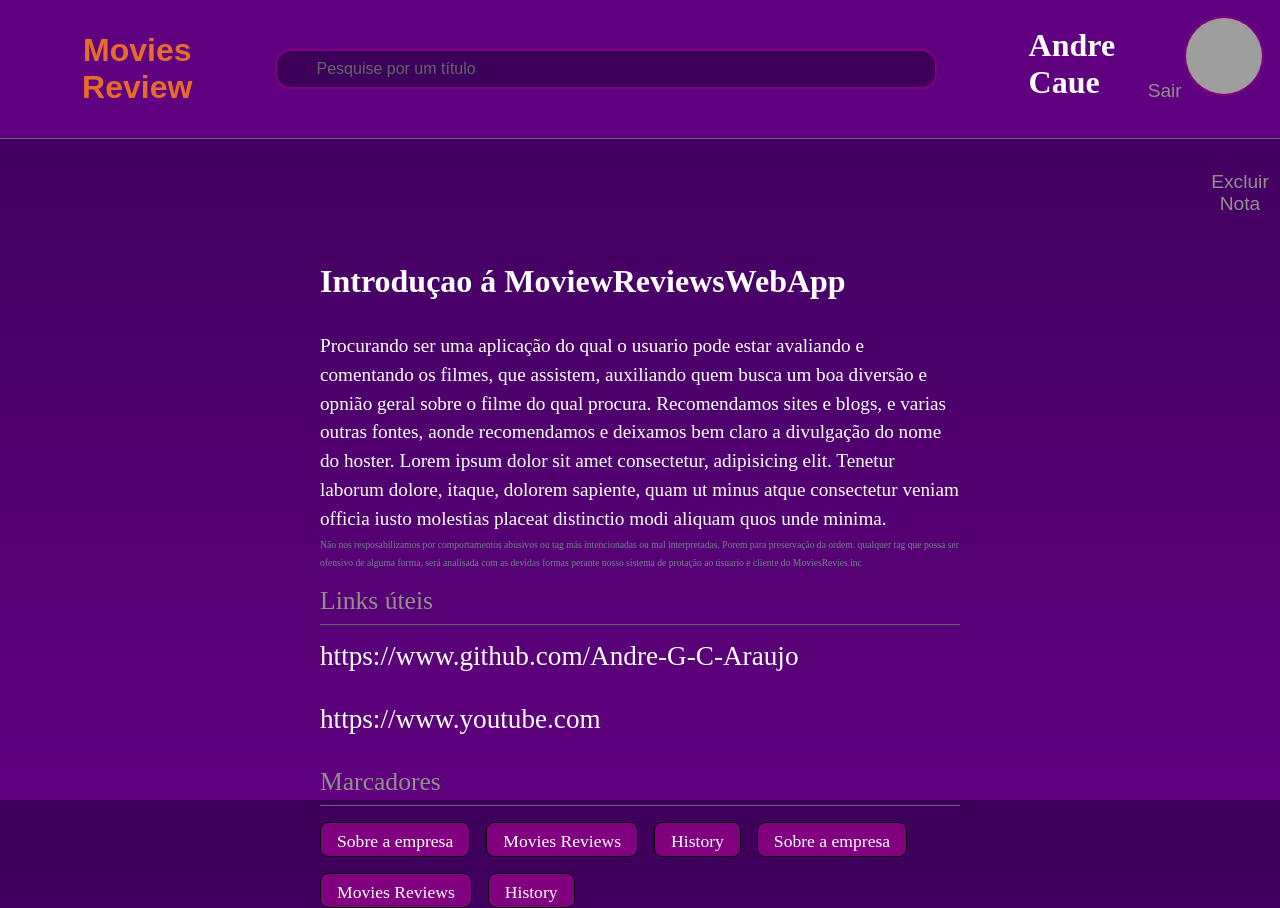
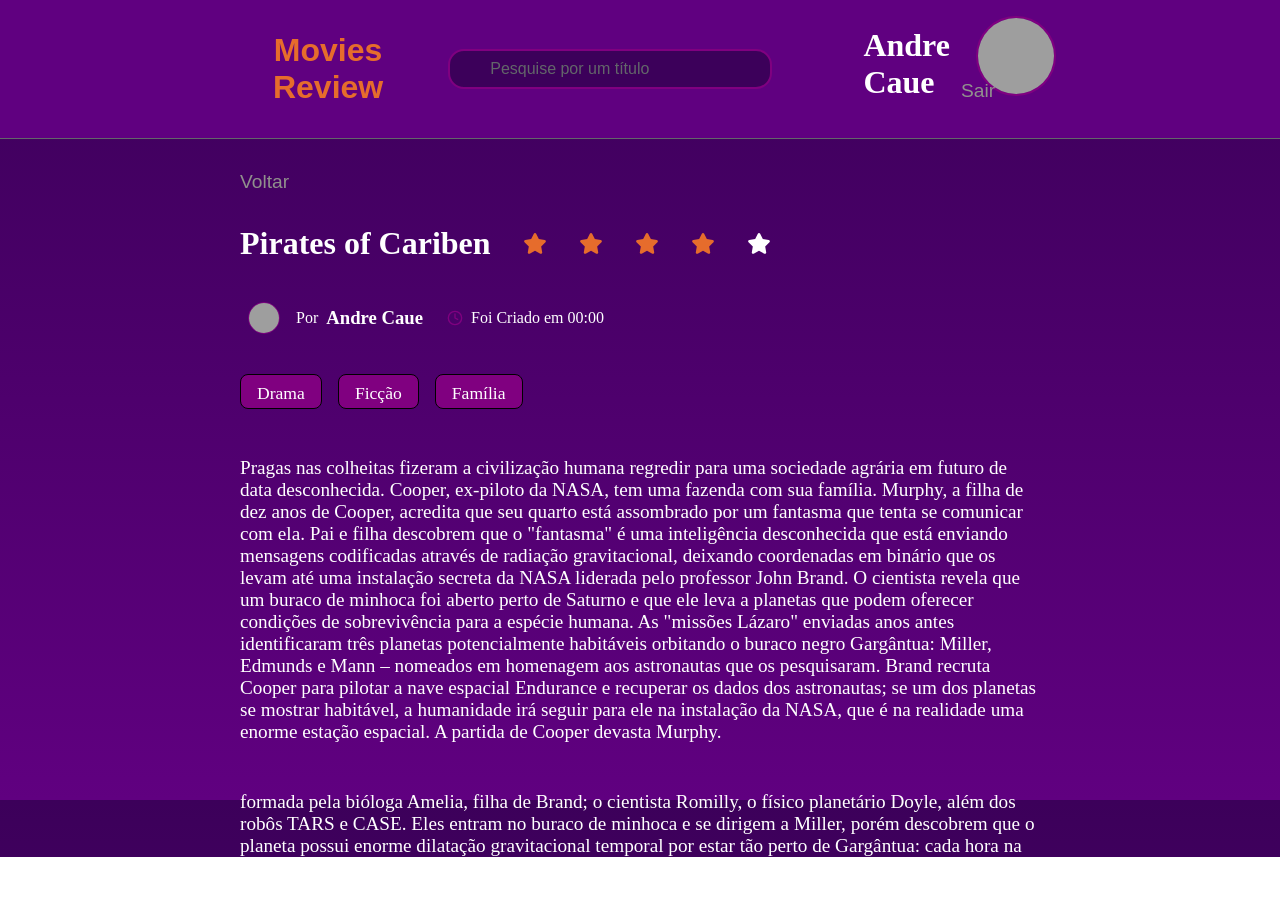
Before and after one commit to Andre-G-C-Araujo/movieReview, a React (Vite) app: page /details/1 in a window 1280 px wide. After the commit the page ends 857 px from the top, so only its background shows below. Built offline with nearby package versions, Linux system fonts and the light colour scheme; grey boxes are pictures that could not be loaded.

Commit message:
makeing Details page adjusting

```diff
--- a/src/Pages/Details/index.jsx
+++ b/src/Pages/Details/index.jsx
@@ -1,55 +1,101 @@
-import { FiPlus } from "react-icons/fi";
+import { FiArrowLeft, FiPlus, FiClock } from "react-icons/fi";
 
-import { Container, Content } from "./styles";
+import { Container, HeaderContent, Content, TextContent } from "./styles";
 import { Header } from "../../components/Header";
 import { Section } from "../../components/Section";
 import { ButtonText } from "../../components/ButtonText";
 import { Tag } from "../../components/Tag";
+import { StarRating } from "../../components/StartRating";
 
 export const Details = () => {
   return (
     <Container>
       <Header />
+      <Content>
+        <ButtonText title="Voltar" />
+        <HeaderContent>
+          <header>
+            <h1>Pirates of Cariben</h1>
+            <StarRating rating={4} />
+          </header>
+          {/*  futuramente recebe created e user. */}
+          <main className="detailsUserNote">
+            <span>
+              <img src="https://github.com/Andre-G-C-Araujo.png" />
+              {/* futuramente recebe user name */}
+              <p style={{ margin: "0 .5rem" }}>Por</p> <h3> Andre Caue</h3>
+            </span>
+            <span>
+              <FiClock />
+              Foi Criado em 00:00
+            </span>
+          </main>
+        </HeaderContent>
 
-      <ButtonText title="Excluir Nota" />
-      <Content>
-        <h1>Introduçao á MoviewReviewsWebApp</h1>
+        <Section>
+          <Tag title="Drama" />
+          <Tag title="Ficção" />
+          <Tag title="Família" />
+        </Section>
 
-        <p>
-          Procurando ser uma aplicação do qual o usuario pode estar avaliando e
-          comentando os filmes, que assistem, auxiliando quem busca um boa
-          diversão e opnião geral sobre o filme do qual procura. Recomendamos
-          sites e blogs, e varias outras fontes, aonde recomendamos e deixamos
-          bem claro a divulgação do nome do hoster. Lorem ipsum dolor sit amet
-          consectetur, adipisicing elit. Tenetur laborum dolore, itaque, dolorem
-          sapiente, quam ut minus atque consectetur veniam officia iusto
-          molestias placeat distinctio modi aliquam quos unde minima.
-        </p>
-        <small>
-          Não nos resposabilizamos por comportamentos abusivos ou tag más
-          intencionadas ou mal interpretadas. Porem para preservação da ordem.
-          qualquer tag que possa ser ofensivo de alguma forma, será analisada
-          com as devidas formas perante nosso sistema de protação ao úsuario e
-          cliente do MoviesRevies.inc
-        </small>
+        <TextContent>
+          <p className="mainText">
+            Pragas nas colheitas fizeram a civilização humana regredir para uma
+            sociedade agrária em futuro de data desconhecida. Cooper, ex-piloto
+            da NASA, tem uma fazenda com sua família. Murphy, a filha de dez
+            anos de Cooper, acredita que seu quarto está assombrado por um
+            fantasma que tenta se comunicar com ela. Pai e filha descobrem que o
+            "fantasma" é uma inteligência desconhecida que está enviando
+            mensagens codificadas através de radiação gravitacional, deixando
+            coordenadas em binário que os levam até uma instalação secreta da
+            NASA liderada pelo professor John Brand. O cientista revela que um
+            buraco de minhoca foi aberto perto de Saturno e que ele leva a
+            planetas que podem oferecer condições de sobrevivência para a
+            espécie humana. As "missões Lázaro" enviadas anos antes
+            identificaram três planetas potencialmente habitáveis orbitando o
+            buraco negro Gargântua: Miller, Edmunds e Mann – nomeados em
+            homenagem aos astronautas que os pesquisaram. Brand recruta Cooper
+            para pilotar a nave espacial Endurance e recuperar os dados dos
+            astronautas; se um dos planetas se mostrar habitável, a humanidade
+            irá seguir para ele na instalação da NASA, que é na realidade uma
+            enorme estação espacial. A partida de Cooper devasta Murphy.
+          </p>
+          <p className="subText">
+            formada pela bióloga Amelia, filha de Brand; o cientista Romilly, o
+            físico planetário Doyle, além dos robôs TARS e CASE. Eles entram no
+            buraco de minhoca e se dirigem a Miller, porém descobrem que o
+            planeta possui enorme dilatação gravitacional temporal por estar tão
+            perto de Gargântua: cada hora na superfície equivale a sete anos na
+            Terra. Eles entram em Miller e descobrem que é inóspito já que é
+            coberto por um oceano raso e agitado por ondas enormes. Uma onda
+            atinge a tripulação enquanto Amelia tenta recuperar os dados de
+            Miller, matando Doyle e atrasando a partida. Ao voltarem para a
+            Endurance, Cooper e Amelia descobrem que 23 anos se passaram. ---
+            Além de Cooper, a tripulação da Endurance é
+          </p>
+          <p className="mainText">
+            Pragas nas colheitas fizeram a civilização humana regredir para uma
+            sociedade agrária em futuro de data desconhecida. Cooper, ex-piloto
+            da NASA, tem uma fazenda com sua família. Murphy, a filha de dez
+            anos de Cooper, acredita que seu quarto está assombrado por um
+            fantasma que tenta se comunicar com ela. Pai e filha descobrem que o
+            "fantasma" é uma inteligência desconhecida que está enviando
+            mensagens codificadas através de radiação gravitacional, deixando
+            coordenadas em binário que os levam até uma instalação secreta da
+            NASA liderada pelo professor John Brand. O cientista revela que um
+            buraco de minhoca foi aberto perto de Saturno e que ele leva a
+            planetas que podem oferecer condições de sobrevivência para a
+            espécie humana. As "missões Lázaro" enviadas anos antes
+            identificaram três planetas potencialmente habitáveis orbitando o
+            buraco negro Gargântua: Miller, Edmunds e Mann – nomeados em
+            homenagem aos astronautas que os pesquisaram. Brand recruta Cooper
+            para pilotar a nave espacial Endurance e recuperar os dados dos
+            astronautas; se um dos planetas se mostrar habitável, a humanidade
+            irá seguir para ele na instalação da NASA, que é na realidade uma
+            enorme estação espacial. A partida de Cooper devasta Murphy.
+          </p>
+        </TextContent>
       </Content>
-
-      <Section title="Links úteis">
-        <a href="https://www.github.com/Andre-G-C-Araujo">
-          https://www.github.com/Andre-G-C-Araujo
-        </a>
-        <a href="https://youtube.com.br">https://www.youtube.com</a>
-      </Section>
-      <Section classname="sectionTag" title="Marcadores">
-        <div>
-          <Tag title="Sobre a empresa" />
-          <Tag title="Movies Reviews" />
-          <Tag title="History" />
-          <Tag title="Sobre a empresa" />
-          <Tag title="Movies Reviews" />
-          <Tag title="History" />
-        </div>
-      </Section>
     </Container>
   );
 };
--- a/src/Pages/Details/styles.js
+++ b/src/Pages/Details/styles.js
@@ -1,57 +1,98 @@
 import styled from "styled-components";
 
 export const Container = styled.div`
+  max-height: 100vh;
+
+  ::-webkit-scrollbar {
+    border-radius: 2rem;
+    border: ${({ theme }) => `${theme.COLORS.BG100} solid 2px`};
+  }
+  ::-webkit-scrollbar-thumb {
+    background-color: ${({ theme }) => theme.COLORS.BG100};
+    border-radius: 2rem;
+  }
+
+  ::-webkit-scrollbar-thumb:hover {
+    background-color: ${({ theme }) => theme.COLORS.BG200};
+  }
+
+  > div {
     > button {
       display: flex;
-    margin: 2rem 0 3rem 75rem;
+
+      margin: 2rem 0;
       color: ${({ theme }) => theme.COLORS.TEXT_COLOR};
     }
 
     > section {
+      padding: 2rem 0;
       display: flex;
-    flex-direction: column;
+      flex-wrap: wrap;
+    }
+  }
+`;
 
-    max-width: 40rem;
-    margin: auto;
+export const Content = styled.div`
+  padding: 0 15rem 0rem 15rem;
+`;
 
-    > a {
-      width: fit-content;
-      margin: 1rem 0 1rem 0;
+export const HeaderContent = styled.div`
+  > header {
+    display: flex;
+    flex-direction: row;
 
-      font-size: 1.7rem;
-      color: white;
+    gap: 2rem;
+    > h1 {
+      margin-bottom: 2rem;
+      color: ${({ theme }) => theme.COLORS.WHITE};
+    }
+    > div {
+      > svg {
+        font-size: 1.5rem;
+        color: ${({ theme }) => theme.COLORS.WHITE};
+
+        margin-right: 2rem;
+        padding-bottom: 0.2rem;
+      }
+    }
   }
 
-    > div {
+  > .detailsUserNote {
     display: flex;
     flex-direction: row;
-      flex-wrap: wrap;
+
+    color: ${({ theme }) => theme.COLORS.WHITE};
+
+    gap: 1rem;
     > span {
-        margin-top: 1rem;
-        width: fit-content;
-        margin-bottom: 0;
+      display: flex;
+      flex-direction: row;
+
+      align-items: center;
+
+      font-size: 1rem;
+      > img {
+        margin: 0.5rem;
+        width: 2rem;
+        height: 2rem;
+        border-radius: 50%;
+        border: ${({ theme }) => `${theme.COLORS.BG100} solid 1px`};
+      }
+      > svg {
+        margin: 0 0.5rem;
+        color: ${({ theme }) => theme.COLORS.BG100};
       }
     }
   }
 `;
 
-export const Content = styled.div`
-  margin: auto;
-  max-width: 40rem;
-
-  > h1 {
-    margin-bottom: 2rem;
-    color: ${({ theme }) => theme.COLORS.WHITE};
-  }
+export const TextContent = styled.p`
+  overflow-y: auto;
+  max-height: 25rem;
 
   > p {
-    color: ${({ theme }) => theme.COLORS.WHITE};
+    color: white;
     font-size: 1.2rem;
-    line-height: 1.8rem;
-  }
-
-  > small {
-    font-size: 0.6rem;
-    color: ${({ theme }) => theme.COLORS.GRAY_300};
+    margin-bottom: 3rem;
   }
 `;
--- a/src/components/Header/styles.js
+++ b/src/components/Header/styles.js
@@ -9,6 +9,8 @@ export const Container = styled.header`
   border-bottom: 0.1rem;
   border-bottom-color: ${({ theme }) => theme.COLORS.GRAY_200};
   border-bottom-style: solid;
+
+  padding: 0 13rem;
 
   > .leaveTextButton {
     display: flex;
--- a/src/components/Input/styles.js
+++ b/src/components/Input/styles.js
@@ -2,7 +2,7 @@ import styled from "styled-components";
 
 export const Container = styled.section`
   display: flex;
-  width: 55%;
+  width: 40%;
   height: 2.5rem;
 
   margin: auto;
```
Also changed, not shown: src/components/ButtonText/index.jsx (+7 -1 lines). Lines whose indentation alone changed are shown as unchanged.
